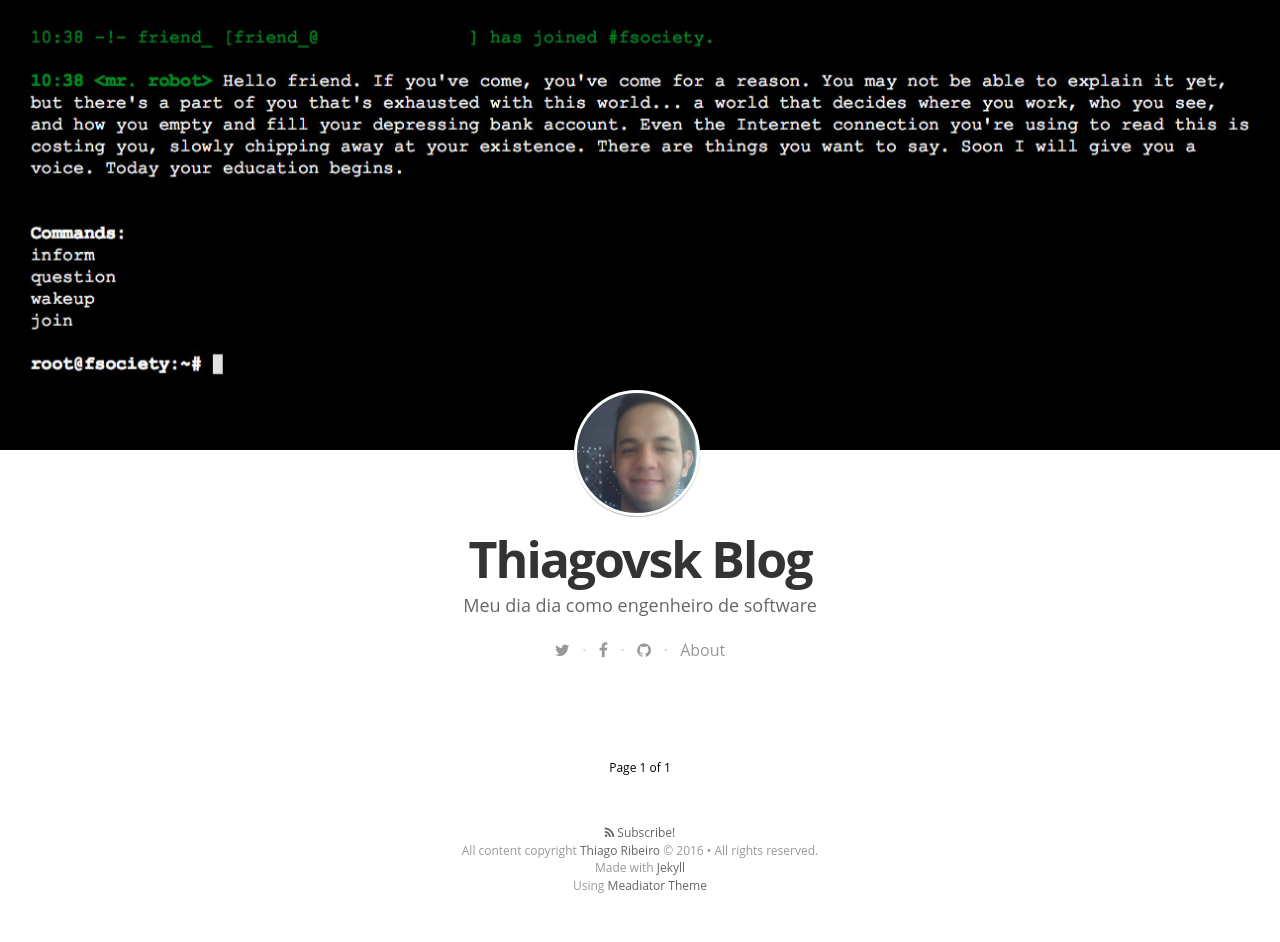
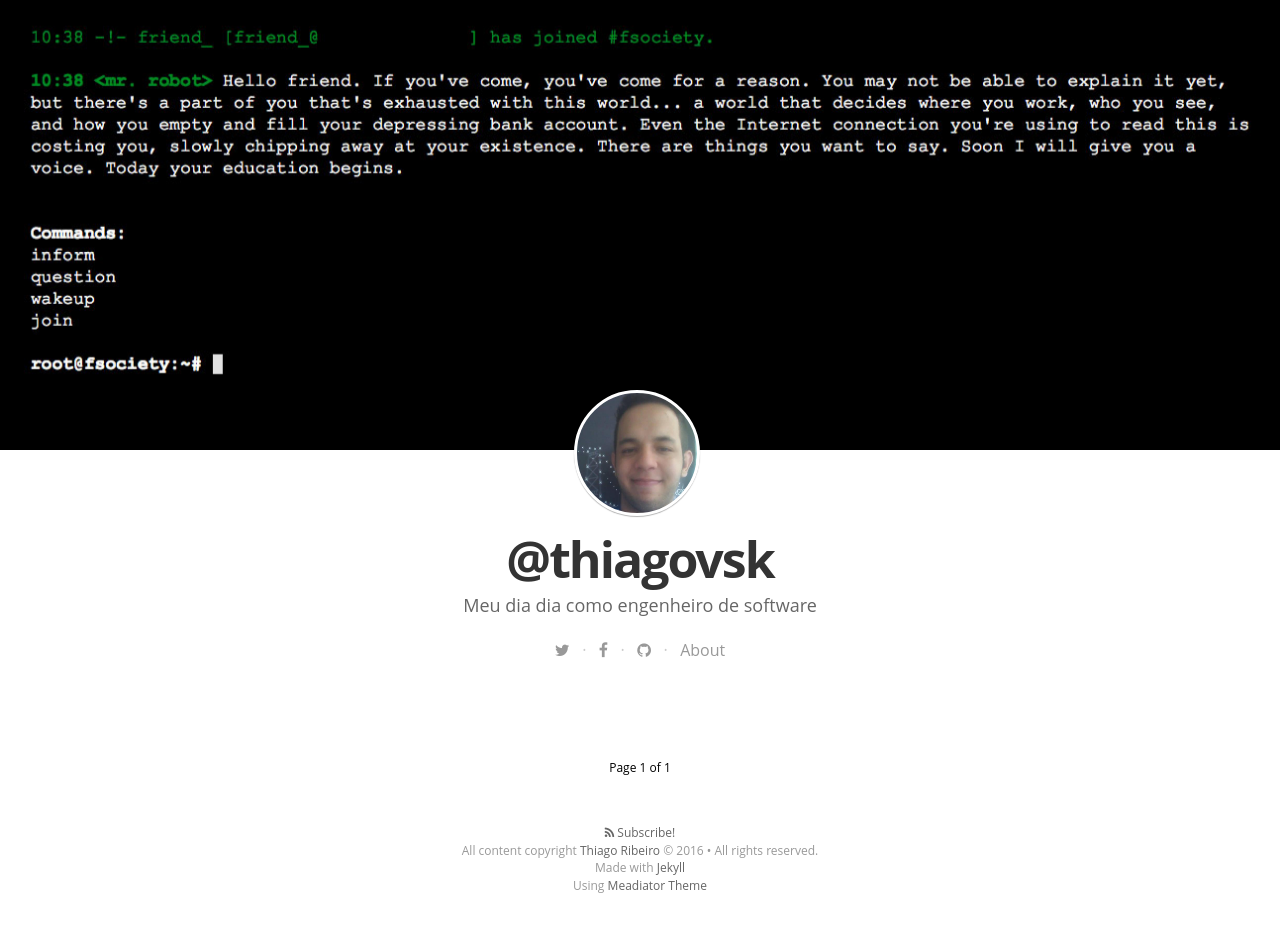
Before and after one commit to thiagovsk/thiagovsk.github.io, a Jekyll site: the page built from index.html, in a window 1280 px wide. Built offline with Jekyll 4.4.1, drawn with Linux system fonts in a browser that asks for light colours; nearby versions of some CDN libraries; some web fonts are replaced; the list of posts is cut into pages by our own code.

Commit message:
New configurations

```diff
--- a/_config.yml
+++ b/_config.yml
@@ -4,7 +4,7 @@ gems:
   - jekyll-paginate
 
 # Site settings
-title: "Thiagovsk Blog"
+title: "@thiagovsk"
 description: > # this means to ignore newlines until "email:"
    Meu dia dia como engenheiro de software
 
```
